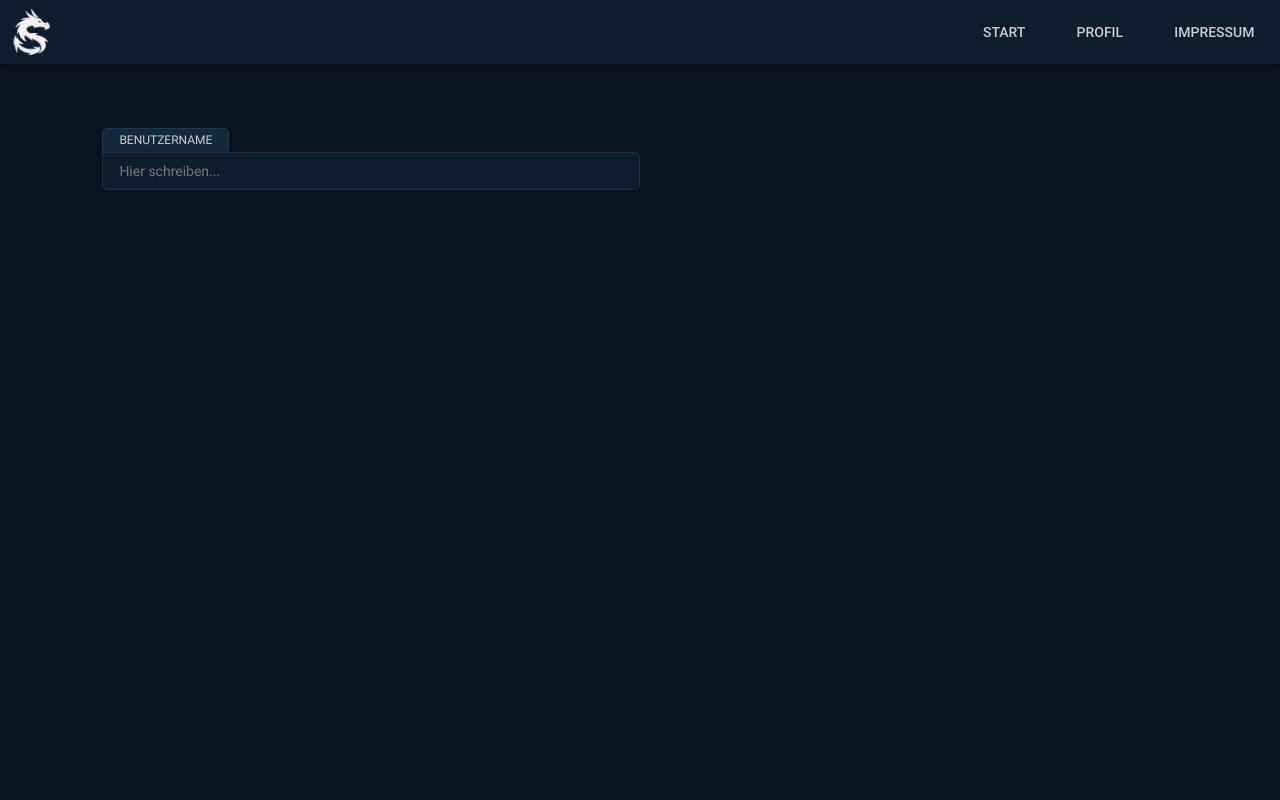
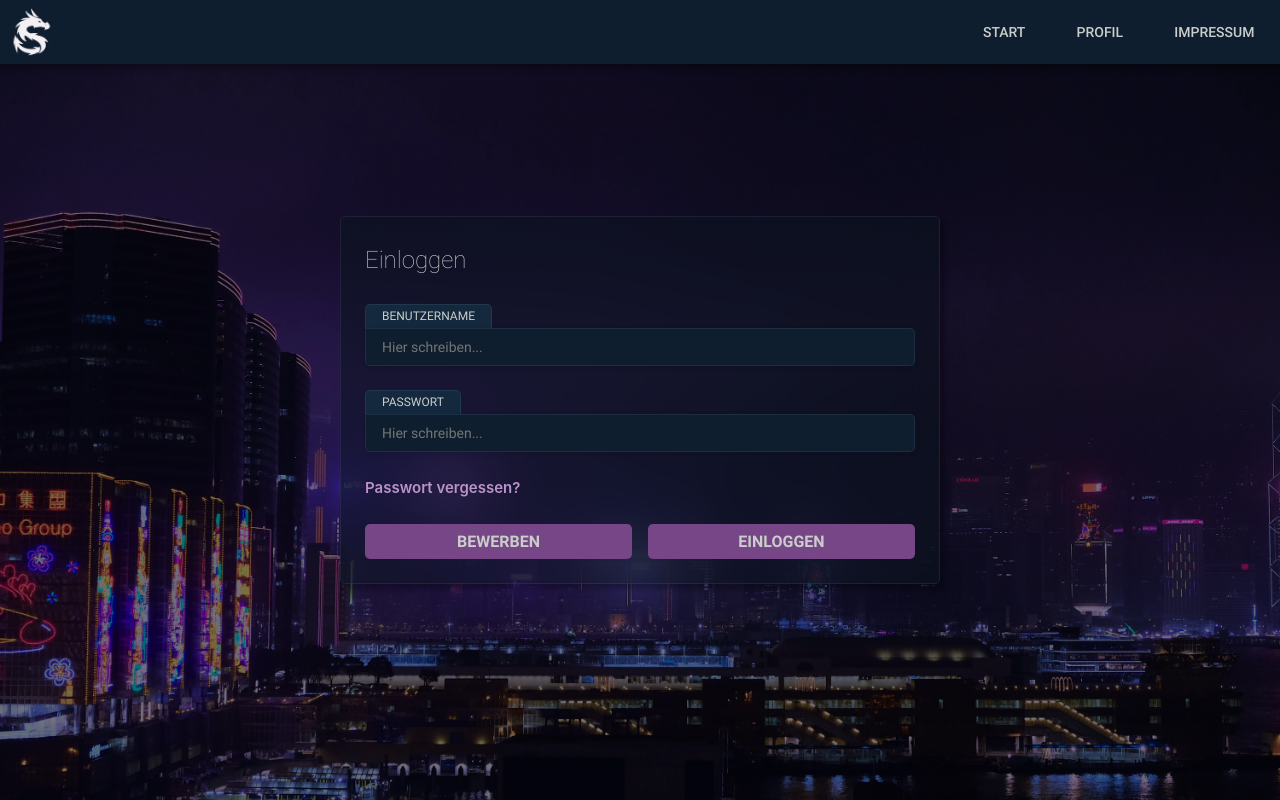
Before and after one commit to skostadinov0141/soulforger-vue, a Vue app: page /account/login in a window 1280 px wide. Built offline with nearby package versions, Linux system fonts and the light colour scheme; what vue-cookies would draw is missing.

Commit message:
added login page and implemented api communication for it

```diff
--- /dev/null
+++ b/src/components/login_page/button.vue
@@ -0,0 +1,79 @@
+<script setup lang="ts">
+import { watch, type Ref } from 'vue';
+
+const props = defineProps<{
+    loading : boolean,
+}>();
+
+const emit = defineEmits<{
+    (e:'clicked'):void
+}>();
+
+</script>
+
+
+<template>
+    <button
+    :class="loading ? 'button-loading' : 'button-default'"
+    @click="emit('clicked')">
+        <div class="loader"
+        v-if="loading">
+        </div>
+        <slot v-if="!loading"></slot>
+    </button>
+</template>
+
+
+<style>
+
+    .loader {
+        border: 2px solid #f3f3f3; /* Light grey */
+        border-top: 2px solid #3498db; /* Blue */
+        border-radius: 50%;
+        height: 19px;
+        width: 19px;
+        animation: spin 1s linear infinite;
+    }
+
+    @keyframes spin {
+        0% { transform: rotate(0deg); }
+        100% { transform: rotate(360deg); }
+    }
+
+    .button-default{
+        flex: 1;
+        text-transform: uppercase;
+        width: 100%;
+        padding: 8px 0;
+        font-family: Roboto;
+        font-size: 16px;
+        font-weight: 600;
+        color: #CACECA;
+        border-radius: 5px;
+        background-color: #764686;
+        border: none;
+        transition: 200ms;
+    }
+
+    .button-loading{
+        display: flex;
+        justify-content: center;
+        flex: 1;
+        text-transform: uppercase;
+        width: 100%;
+        padding: 8px 0;
+        font-family: Roboto;
+        font-size: 16px;
+        font-weight: 600;
+        color: #CACECA;
+        border-radius: 5px;
+        background-color: #764686;
+        border: none;
+        transition: 200ms;
+    }
+
+    button:hover{
+        background-color: #8D54A0;
+    }
+
+</style>
--- a/src/components/login_page/input_field.vue
+++ b/src/components/login_page/input_field.vue
@@ -1,6 +1,6 @@
 <script setup lang="ts">
 import axios from 'axios';
-import { inject, ref, watch, type Ref } from 'vue';
+import { inject, onMounted, ref, watch, type Ref } from 'vue';
 
     interface Props {
         placeholder?: string,
@@ -8,6 +8,12 @@ import { inject, ref, watch, type Ref } from 'vue';
         label?: string,
         autocomplete?: string,
         spellcheck?: boolean,
+        apiVerification?: boolean,
+    }
+
+    interface Error {
+        content: string,
+        wasFound: boolean,
     }
 
     const props = withDefaults(defineProps<Props>(), {
@@ -15,25 +21,61 @@ import { inject, ref, watch, type Ref } from 'vue';
         label: 'Label',
         autocomplete: 'off',
         spellcheck: false,
+        apiVerification: false
     })
+
+    const emit = defineEmits<{
+        (e:'update-input', input:string):void,
+    }>()
 
     let input: Ref<string> = ref('');
     let wasFocused: Ref<boolean> = ref(false);
     let hasError: Ref<boolean> = ref(false);
+    let errors: Ref<Array<Error>> = ref([
+        {content:'Test', wasFound:false}
+    ])
     let apiHost = inject('apiHost');
 
     function validateField(){
         if(props.inputType === 'username' && input.value !== ''){
             axios
-                .get(`${apiHost}/user_auth/check_username_availability/"${input.value}"`,
+                .get(`${apiHost}/user_auth/check_username_availability/${encodeURIComponent(input.value)}`,
                 {
                     headers:{
                         accept: 'application/json'
                     }
                 })
                 .then((response) => {
-                    console.log(response.data);
+                    console.log(response)
                     hasError.value = !response.data.result;
+                    errors.value.forEach((element : Error) => {
+                        element.wasFound = false;
+                    });
+                    response.data.details.forEach((element : number) => {
+                        errors.value[element].wasFound = true;
+                    });
+                })
+                .catch((error) => {
+
+                })
+        }
+        else if(props.inputType === 'password' && input.value !== ''){
+            axios
+                .get(`${apiHost}/user_auth/check_username_availability/${encodeURIComponent(input.value)}`,
+                {
+                    headers:{
+                        accept: 'application/json'
+                    }
+                })
+                .then((response) => {
+                    console.log(response)
+                    hasError.value = !response.data.result;
+                    errors.value.forEach((element : Error) => {
+                        element.wasFound = false;
+                    });
+                    response.data.details.forEach((element : number) => {
+                        errors.value[element].wasFound = true;
+                    });
                 })
                 .catch((error) => {
 
@@ -44,8 +86,43 @@ import { inject, ref, watch, type Ref } from 'vue';
     function setBorder(){
         if(wasFocused.value && hasError.value && input.value !== ''){return 'error';}
         if(wasFocused.value && !hasError.value && input.value !== ''){return 'valid';}
+        if(wasFocused.value && input.value === ''){
+            errors.value.forEach((element : Error) => {
+                element.wasFound = false;
+            });
+        }
         return '';
     }
+
+    onMounted(() => {
+        if(props.inputType === 'username'){
+            errors.value = [
+                {content:'Benutzername schon vergeben.', wasFound:false},
+                {content:'Der Benutzername ist zu kurz. (min. 8)', wasFound:false},
+                {content:'Der Benutzername ist zu lang. (max. 20)', wasFound:false},
+                {content:'Der Benutzername darf nur a-z, A-Z, 0-9, ".", "_" und "-" beinhalten.', wasFound:false},
+            ]
+        }
+        else if(props.inputType === 'email'){
+            errors.value = [
+                {content:'E-Mail ist schon vergeben.', wasFound:false},
+                {content:'Die E-Mail Addresse ist falsch.', wasFound:false},
+            ]
+        }
+        else{
+            errors.value = [
+                {content:'Das Passwort muss mind. einen Kleinbuchstaben beinhalten.', wasFound:false},
+                {content:'Das Passwort muss mind. einen Großbuchstaben beinhalten.', wasFound:false},
+                {content:'Das Passwort muss mind. eine Zahl beinhalten.', wasFound:false},
+                {content:'Das Passwort muss mind. ein Sonderzeichen beinhalten.', wasFound:false},
+                {content:'Das Passwort muss mind. 10 Zeichen lang sein.', wasFound:false},
+            ]
+        }
+    })
+
+    watch(input, (newInput: string) => {
+        emit('update-input', newInput);
+    })
 
 </script>
 
@@ -59,17 +136,36 @@ import { inject, ref, watch, type Ref } from 'vue';
         :autocomplete="props.autocomplete"
         :type="props.inputType"
         class="login-input"
-        :class="setBorder()"
+        :class="apiVerification ? setBorder() : undefined"
         :spellcheck="props.spellcheck"
         :placeholder="props.placeholder"
         v-model="input"
-        @blur="validateField()"
+        @blur="apiVerification ? validateField() : undefined"
         @focus="wasFocused = true">
+        <ul class="error-list" v-if="apiVerification">
+            <li
+            v-for="e in errors"
+            :class="e.wasFound ? 'error-list-element-error' : ''">{{e.content}}</li>
+        </ul>
     </div>
 </template>
 
 
 <style scoped>
+
+    .error-list-element-error{
+        color: #9D5858;
+    }
+
+    .error-list{
+        padding-top: 8px;
+        padding-left: 8px;
+        display: flex;
+        flex-direction: column;
+        color: #CACECA;
+        list-style-position: inside;
+        font-size: 12px;
+    }
 
     .input-label{
         margin-right: auto;
@@ -97,7 +193,7 @@ import { inject, ref, watch, type Ref } from 'vue';
         -webkit-box-align: stretch;
             -ms-flex-align: stretch;
                 align-items: stretch;
-        width: 50%;
+        width: 100%;
     }
 
     .login-input{
--- a/src/router/index.ts
+++ b/src/router/index.ts
@@ -2,7 +2,7 @@ import { createRouter, createWebHistory } from 'vue-router'
 
 import StartScreen from '@/views/StartScreen.vue'
 import ImpressumScreen from '@/views/ImpressumScreen.vue'
-import ApplicationScreen from '@/views/ApplicationScreen.vue'
+import AccountScreen from '@/views/AccountScreen.vue'
 import LoginScreen from '@/views/LoginScreen.vue'
 
 const router = createRouter({
@@ -21,7 +21,7 @@ const router = createRouter({
     {
       path: '/account',
       name: 'Profil',
-      component: ApplicationScreen
+      component: AccountScreen
     },
     {
       path: '/account/login',
--- a/src/views/ApplicationScreen.vue
+++ b/src/views/AccountScreen.vue
@@ -5,7 +5,7 @@ import type { VueCookies } from 'vue-cookies';
 import { useRouter } from 'vue-router';
 
 const $cookies = inject<VueCookies>('$cookies');
-const $apiHost = inject<string>('apiHost')
+const $apiHost = inject<string>('apiHost');
 
 const router = useRouter();
 
--- a/src/views/LoginScreen.vue
+++ b/src/views/LoginScreen.vue
@@ -1,6 +1,61 @@
 <script setup lang="ts">
+import { type Ref, ref, watch, inject, toRef } from 'vue';
 import InputField from '../components/login_page/input_field.vue'
+import Button from '../components/login_page/button.vue'
+import axios from 'axios';
+import type { VueCookies } from 'vue-cookies';
+import { useRouter } from 'vue-router';
 
+let username: Ref<string> = ref('');
+let password: Ref<string> = ref('');
+
+let loading: Ref<boolean> = ref(false);
+
+let error: Ref<string> = ref('');
+
+let apiHost : string = inject('apiHost') as string;
+const $cookies = inject<VueCookies>('$cookies');
+const router = useRouter();
+
+
+function sendLoginRequest(){
+
+
+
+    if(password.value !== '' && username.value !== ''){
+
+        error.value = '';
+
+        let requestUrl = new URL(apiHost + '/user_auth/token')
+
+        let form = new FormData();
+        form.append('grant_type','');
+        form.append('username',username.value);
+        form.append('password',password.value);
+        form.append('scope','');
+        form.append('client_id','');
+        form.append('client_secret','');
+
+        loading.value = true;
+
+        axios
+            .post(requestUrl.toString(), form ,{
+                headers:{
+                    'accept': 'application/json',
+                    'Content-Type': 'application/x-www-form-urlencoded'
+                }
+            })
+            .then((response) => {
+                $cookies?.set('apiToken',`${response.data.token_type} ${response.data.access_token}`)
+                loading.value = false;
+                router.push('/account')
+            })
+            .catch((apiError) => {
+                error.value = 'Benutzername und/oder Passwort sind falsch!';
+                loading.value = false;
+            });
+    }
+}
 
 </script>
 
@@ -8,8 +63,34 @@ import InputField from '../components/login_page/input_field.vue'
 
 <template>
     <div class="login-container">
-        <InputField input-type="username"
-        label="Benutzername"/>
+        <div class="login-fields">
+            <h3>Einloggen</h3>
+            <div style="height: 24px;"></div>
+            <InputField input-type="username"
+            label="Benutzername"
+            @update-input="(newInput) => username = newInput"
+            :api-verification="false"/>
+            <div style="height: 24px;"></div>
+            <InputField input-type="password"
+            label="Passwort"
+            @update-input="(newInput) => password = newInput"
+            :api-verification="false"/>
+            <div class="error-container"
+            v-if="error !== ''">
+                <div style="height: 24px;"></div>
+                <p class="error-content">
+                    {{ error }}
+                </p>
+            </div>
+            <div style="height: 24px;"></div>
+            <a @click="">Passwort vergessen?</a>
+            <div style="height: 24px;"></div>
+            <div class="buttons-container">
+                <Button :loading="false">Bewerben</Button>
+                <div style="width: 16px;"></div>
+                <Button :loading="loading" @clicked="loading ? undefined : sendLoginRequest()">Einloggen</Button>
+            </div>
+        </div>
     </div>
 </template>
 
@@ -17,19 +98,52 @@ import InputField from '../components/login_page/input_field.vue'
 
 <style scoped>
 
+    .error-content{
+        font-family: Roboto;
+        font-size: 14px;
+        font-weight: 600;
+        color: #9D5858;
+    }
+
+    a{
+        text-decoration: none;
+        color: #BA94C7;
+        font-weight: 600;
+        cursor: pointer;
+    }
+
+    .buttons-container{
+        display: flex;
+    }
+
+    h3{
+        font-family: Roboto;
+        font-size: 24px;
+        font-weight: 200;
+        font-style: normal;
+        color: #CACECA;
+    }
+
+    .login-fields{
+        padding: 24px;
+        border-radius: 5px;
+        border: solid 1px rgba(147, 182, 220, 0.1);
+        width: 600px;
+        background-color: rgba(10, 21, 31, 0.5);
+        backdrop-filter: blur(25px);
+        box-shadow: 5px 5px 5px rgba(0, 0, 0, 0.3);
+    }
+
     .login-container{
-        display: -webkit-box;
-        display: -ms-flexbox;
+        background-image:
+        linear-gradient(90deg, rgba(0,0,0,0.5) 100%, rgba(0,0,0,0.5) 0%),
+        url('../assets/images/landing_page_background.jpg');
+        background-size: cover;
+        background-position: 50% ;
         display: flex;
-        -webkit-box-orient: vertical;
-        -webkit-box-direction: normal;
-            -ms-flex-direction: column;
-                flex-direction: column;
-        -webkit-box-align: stretch;
-            -ms-flex-align: stretch;
-                align-items: stretch;
-        justify-items: center;
-        padding: 16vh 8vw;
+        flex-direction: column;
+        align-items: center;
+        justify-content: center;
         min-height: 100vh;
         min-width: 100vw;
     }
```
